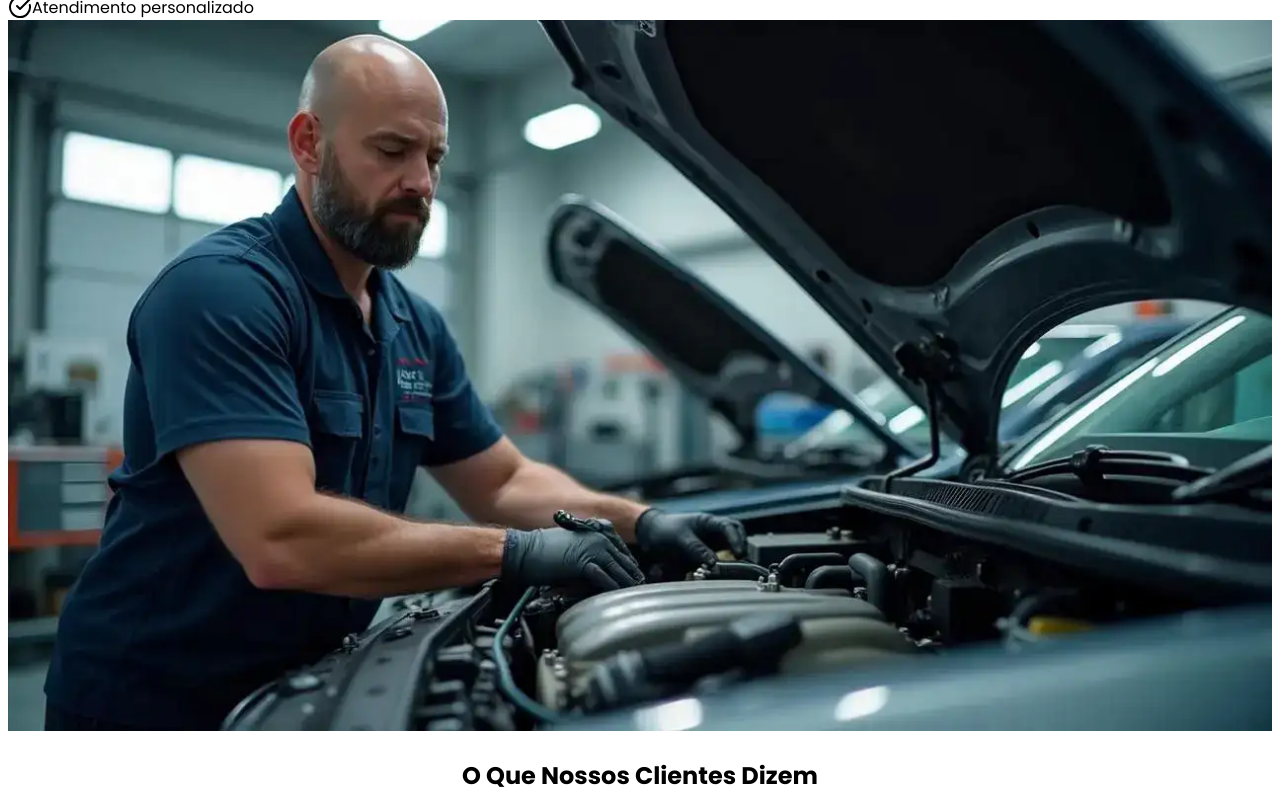
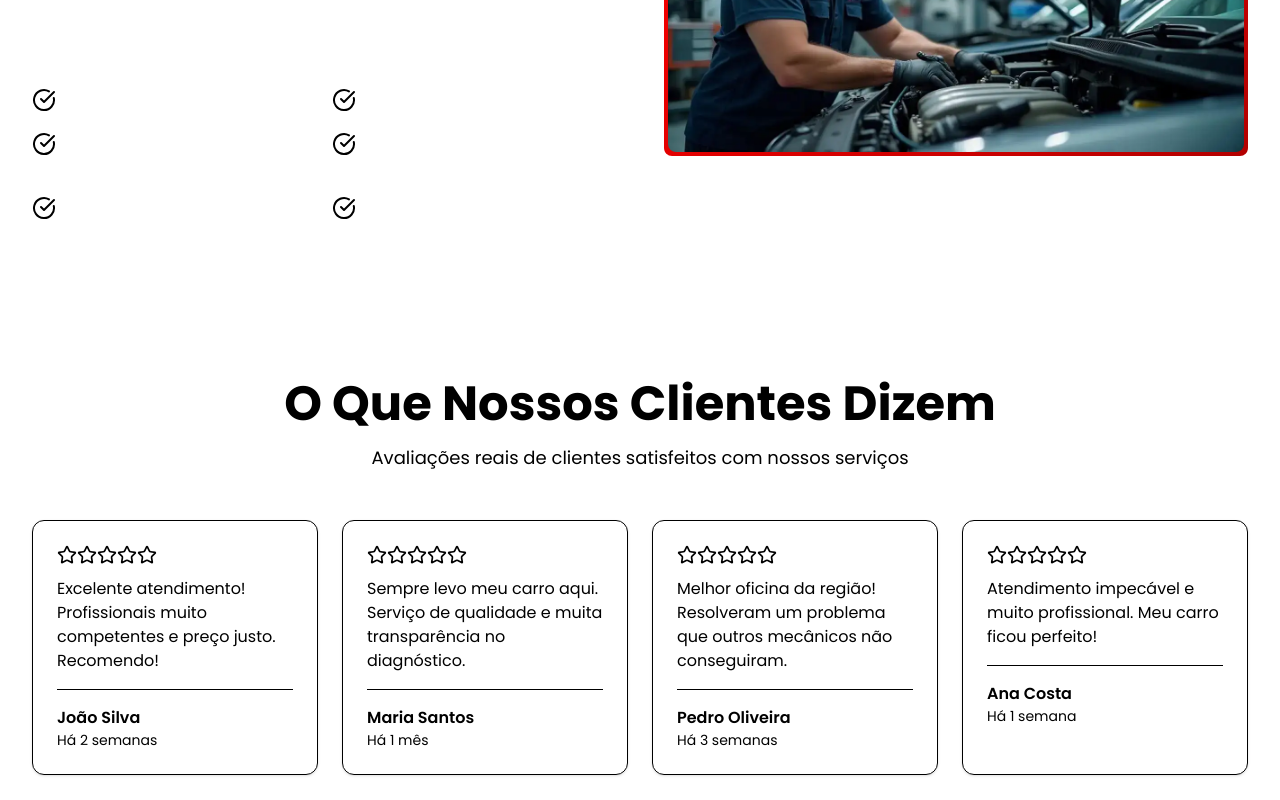
Before and after one commit to JeanCarlo10/luiz-centro-automotivo, a React (Vite) app: page / in a window 1280 px wide. Shown: the part 1120-1920 px from the top of the page. Built offline with nearby package versions, Linux system fonts and the light colour scheme.

Commit message:
Atualização para o tailwind versão 4

```diff
--- a/src/components/Contact.tsx
+++ b/src/components/Contact.tsx
@@ -120,7 +120,7 @@ const Contact = () => {
             <Form {...form}>
               <form
                 onSubmit={form.handleSubmit(onSubmit)}
-                className="space-y-4"
+                className="space-y-4 border border-[hsl(var(--primary))]"
               >
                 <FormField
                   control={form.control}
@@ -256,7 +256,8 @@ const Contact = () => {
 
                 <Button
                   type="submit"
-                  className="w-full bg-gradient-primary hover:opacity-90 transition-opacity"
+                  // className="w-full bg-gradient-primary hover:opacity-90 transition-opacity"
+                  className="w-full bg-gradient-primary py-3 text-white font-medium rounded-lg shadow-custom hover:opacity-90 transition"
                 >
                   Enviar Solicitação
                 </Button>
--- a/src/index.css
+++ b/src/index.css
@@ -1,63 +1,56 @@
-@tailwind base;
-@tailwind components;
-@tailwind utilities;
+@import "tailwindcss";
 
 @layer base {
   :root {
     font-family: "Poppins", sans-serif;
 
-    --background: 0 0% 100%;
-    --foreground: 0 0% 0%;
+    --background: hsl(0 0% 100%);
+    --foreground: hsl(0 0% 0%);
 
-    --card: 0 0% 98%;
-    --card-foreground: 0 0% 0%;
+    --card: hsl(0 0% 98%);
+    --card-foreground: hsl(0 0% 0%);
 
-    --popover: 0 0% 100%;
-    --popover-foreground: 0 0% 0%;
+    --popover: hsl(0 0% 100%);
+    --popover-foreground: hsl(0 0% 0%);
 
-    --primary: 0 100% 50%;
-    --primary-foreground: 0 0% 100%;
+    --primary: hsl(0, 100%, 50%);
+    --primary-foreground: hsl(0 0% 100%);
 
-    --secondary: 0 0% 10%;
-    --secondary-foreground: 0 0% 100%;
+    --secondary: hsl(0 0% 10%);
+    --secondary-foreground: hsl(0 0% 100%);
 
-    --muted: 0 0% 96%;
-    --muted-foreground: 0 0% 40%;
+    --muted: hsl(0 0% 96%);
+    --muted-foreground: hsl(0 0% 40%);
 
-    --accent: 0 100% 50%;
-    --accent-foreground: 0 0% 100%;
+    --accent: hsl(0 100% 50%);
+    --accent-foreground: hsl(0 0% 100%);
 
-    --destructive: 0 84.2% 60.2%;
-    --destructive-foreground: 0 0% 100%;
+    --destructive: hsl(0 84.2% 60.2%);
+    --destructive-foreground: hsl(0 0% 100%);
 
-    --border: 0 0% 90%;
-    --input: 0 0% 90%;
-    --ring: 0 100% 50%;
+    --border: hsl(0 0% 90%);
+    --input: hsl(0 0% 90%);
+    --ring: hsl(0 100% 50%);
 
+    /* BORDER-RADIUS */
     --radius: 0.5rem;
 
-    /* Custom design tokens */
     --gradient-primary: linear-gradient(
       135deg,
       hsl(0, 100%, 50%),
       hsl(0, 100%, 35%)
     );
-    --gradient-dark: linear-gradient(180deg, hsl(0, 0%, 0%), hsl(0, 0%, 10%));
     --shadow-red: 0 10px 40px -10px hsl(0 100% 50% / 0.4);
     --shadow-elegant: 0 20px 60px -15px hsl(0 0% 0% / 0.3);
+  }
+
+  .bg-gradient-primary {
+    background: var(--gradient-primary);
+    color: white;
+    border-radius: var(--radius)
   }
 
   .shadow-custom {
     box-shadow: 0px 6px 16px 0px #00000026;
   }
 }
-
-/* @layer base {
-  * {
-    @apply border-border;
-  }
-
-  body {
-    @apply bg-background text-foreground;
-  }
-} */
--- a/tailwind.config.ts
+++ /dev/null
@@ -1,283 +0,0 @@
-<<<<<<< HEAD
-
-import type { Config } from "tailwindcss";
-
-export default {
-  content: ["./pages/**/*.{ts,tsx}", "./components/**/*.{ts,tsx}", "./app/**/*.{ts,tsx}", "./src/**/*.{ts,tsx}"],
-  prefix: "",
-  theme: {
-    container: {
-      center: true,
-      padding: "2rem",
-      screens: {
-        "2xl": "1400px",
-      },
-    },
-    extend: {
-      colors: {
-        border: "hsl(var(--border))",
-        input: "hsl(var(--input))",
-        ring: "hsl(var(--ring))",
-        background: "hsl(var(--background))",
-        foreground: "hsl(var(--foreground))",
-        primary: {
-          DEFAULT: "hsl(var(--primary))",
-          foreground: "hsl(var(--primary-foreground))",
-        },
-        secondary: {
-          DEFAULT: "hsl(var(--secondary))",
-          foreground: "hsl(var(--secondary-foreground))",
-        },
-        destructive: {
-          DEFAULT: "hsl(var(--destructive))",
-          foreground: "hsl(var(--destructive-foreground))",
-        },
-        muted: {
-          DEFAULT: "hsl(var(--muted))",
-          foreground: "hsl(var(--muted-foreground))",
-        },
-        accent: {
-          DEFAULT: "hsl(var(--accent))",
-          foreground: "hsl(var(--accent-foreground))",
-        },
-        popover: {
-          DEFAULT: "hsl(var(--popover))",
-          foreground: "hsl(var(--popover-foreground))",
-        },
-        card: {
-          DEFAULT: "hsl(var(--card))",
-          foreground: "hsl(var(--card-foreground))",
-        },
-        sidebar: {
-          DEFAULT: "hsl(var(--sidebar-background))",
-          foreground: "hsl(var(--sidebar-foreground))",
-          primary: "hsl(var(--sidebar-primary))",
-          "primary-foreground": "hsl(var(--sidebar-primary-foreground))",
-          accent: "hsl(var(--sidebar-accent))",
-          "accent-foreground": "hsl(var(--sidebar-accent-foreground))",
-          border: "hsl(var(--sidebar-border))",
-          ring: "hsl(var(--sidebar-ring))",
-        },
-      },
-      borderRadius: {
-        lg: "var(--radius)",
-        md: "calc(var(--radius) - 2px)",
-        sm: "calc(var(--radius) - 4px)",
-      },
-      keyframes: {
-        "accordion-down": {
-          from: {
-            height: "0",
-          },
-          to: {
-            height: "var(--radix-accordion-content-height)",
-          },
-        },
-        "accordion-up": {
-          from: {
-            height: "var(--radix-accordion-content-height)",
-          },
-          to: {
-            height: "0",
-          },
-        },
-        "fade-in": {
-          "0%": {
-            opacity: "0",
-            transform: "translateY(20px)"
-          },
-          "100%": {
-            opacity: "1",
-            transform: "translateY(0)"
-          }
-        },
-        "slide-in": {
-          "0%": {
-            transform: "translateX(-100%)"
-          },
-          "100%": {
-            transform: "translateX(0)"
-          }
-        },
-        "scroll": {
-          "0%": {
-            transform: "translateX(0)"
-          },
-          "100%": {
-            transform: "translateX(-50%)"
-          }
-        },
-      },
-      animation: {
-        "accordion-down": "accordion-down 0.2s ease-out",
-        "accordion-up": "accordion-up 0.2s ease-out",
-        "fade-in": "fade-in 0.6s ease-out",
-        "slide-in": "slide-in 0.5s ease-out",
-        "scroll": "scroll 30s linear infinite",
-      },
-      backgroundImage: {
-        'gradient-primary': 'var(--gradient-primary)',
-        'gradient-dark': 'var(--gradient-dark)',
-      },
-      boxShadow: {
-        'red': 'var(--shadow-red)',
-        'elegant': 'var(--shadow-elegant)',
-      },
-    },
-  },
-  plugins: [require("tailwindcss-animate")],
-} satisfies Config;
-
-
-// module.exports = {
-//   content: [
-//     "./src/**/*.{html,js,jsx,ts,tsx}",
-//     "./public/index.html",
-//   ],
-//   theme: {
-//     extend: {},
-//   },
-//   plugins: [],
-// }
-=======
-
-import type { Config } from "tailwindcss";
-
-export default {
-  content: ["./pages/**/*.{ts,tsx}", "./components/**/*.{ts,tsx}", "./app/**/*.{ts,tsx}", "./src/**/*.{ts,tsx}"],
-  prefix: "",
-  theme: {
-    container: {
-      center: true,
-      padding: "2rem",
-      screens: {
-        "2xl": "1400px",
-      },
-    },
-    extend: {
-      colors: {
-        border: "hsl(var(--border))",
-        input: "hsl(var(--input))",
-        ring: "hsl(var(--ring))",
-        background: "hsl(var(--background))",
-        foreground: "hsl(var(--foreground))",
-        primary: {
-          DEFAULT: "hsl(var(--primary))",
-          foreground: "hsl(var(--primary-foreground))",
-        },
-        secondary: {
-          DEFAULT: "hsl(var(--secondary))",
-          foreground: "hsl(var(--secondary-foreground))",
-        },
-        destructive: {
-          DEFAULT: "hsl(var(--destructive))",
-          foreground: "hsl(var(--destructive-foreground))",
-        },
-        muted: {
-          DEFAULT: "hsl(var(--muted))",
-          foreground: "hsl(var(--muted-foreground))",
-        },
-        accent: {
-          DEFAULT: "hsl(var(--accent))",
-          foreground: "hsl(var(--accent-foreground))",
-        },
-        popover: {
-          DEFAULT: "hsl(var(--popover))",
-          foreground: "hsl(var(--popover-foreground))",
-        },
-        card: {
-          DEFAULT: "hsl(var(--card))",
-          foreground: "hsl(var(--card-foreground))",
-        },
-        sidebar: {
-          DEFAULT: "hsl(var(--sidebar-background))",
-          foreground: "hsl(var(--sidebar-foreground))",
-          primary: "hsl(var(--sidebar-primary))",
-          "primary-foreground": "hsl(var(--sidebar-primary-foreground))",
-          accent: "hsl(var(--sidebar-accent))",
-          "accent-foreground": "hsl(var(--sidebar-accent-foreground))",
-          border: "hsl(var(--sidebar-border))",
-          ring: "hsl(var(--sidebar-ring))",
-        },
-      },
-      borderRadius: {
-        lg: "var(--radius)",
-        md: "calc(var(--radius) - 2px)",
-        sm: "calc(var(--radius) - 4px)",
-      },
-      keyframes: {
-        "accordion-down": {
-          from: {
-            height: "0",
-          },
-          to: {
-            height: "var(--radix-accordion-content-height)",
-          },
-        },
-        "accordion-up": {
-          from: {
-            height: "var(--radix-accordion-content-height)",
-          },
-          to: {
-            height: "0",
-          },
-        },
-        "fade-in": {
-          "0%": {
-            opacity: "0",
-            transform: "translateY(20px)"
-          },
-          "100%": {
-            opacity: "1",
-            transform: "translateY(0)"
-          }
-        },
-        "slide-in": {
-          "0%": {
-            transform: "translateX(-100%)"
-          },
-          "100%": {
-            transform: "translateX(0)"
-          }
-        },
-        "scroll": {
-          "0%": {
-            transform: "translateX(0)"
-          },
-          "100%": {
-            transform: "translateX(-50%)"
-          }
-        },
-      },
-      animation: {
-        "accordion-down": "accordion-down 0.2s ease-out",
-        "accordion-up": "accordion-up 0.2s ease-out",
-        "fade-in": "fade-in 0.6s ease-out",
-        "slide-in": "slide-in 0.5s ease-out",
-        "scroll": "scroll 30s linear infinite",
-      },
-      backgroundImage: {
-        'gradient-primary': 'var(--gradient-primary)',
-        'gradient-dark': 'var(--gradient-dark)',
-      },
-      boxShadow: {
-        'red': 'var(--shadow-red)',
-        'elegant': 'var(--shadow-elegant)',
-      },
-    },
-  },
-  plugins: [require("tailwindcss-animate")],
-} satisfies Config;
-
-
-// module.exports = {
-//   content: [
-//     "./src/**/*.{html,js,jsx,ts,tsx}",
-//     "./public/index.html",
-//   ],
-//   theme: {
-//     extend: {},
-//   },
-//   plugins: [],
-// }
->>>>>>> 0480128eb44c8fa1c337de079457d6bc613f3ed6
```
